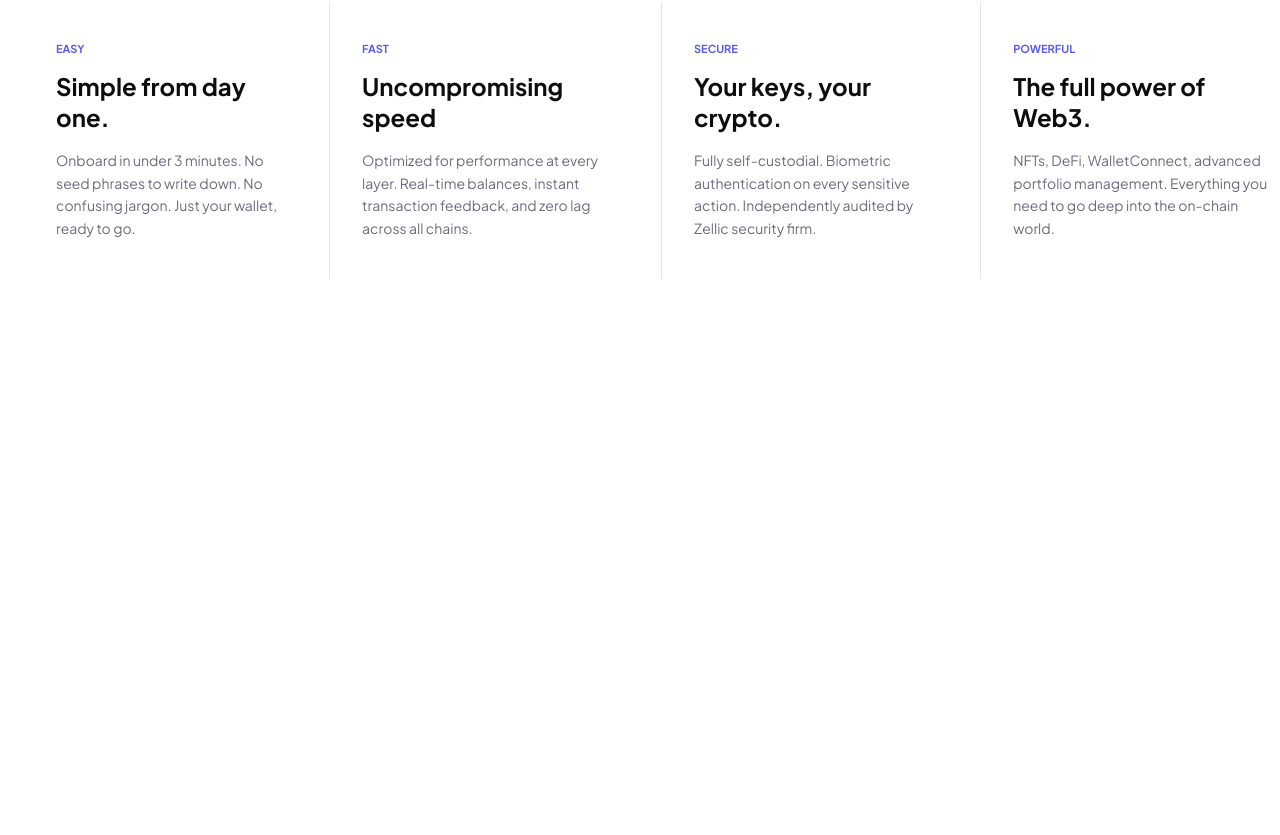
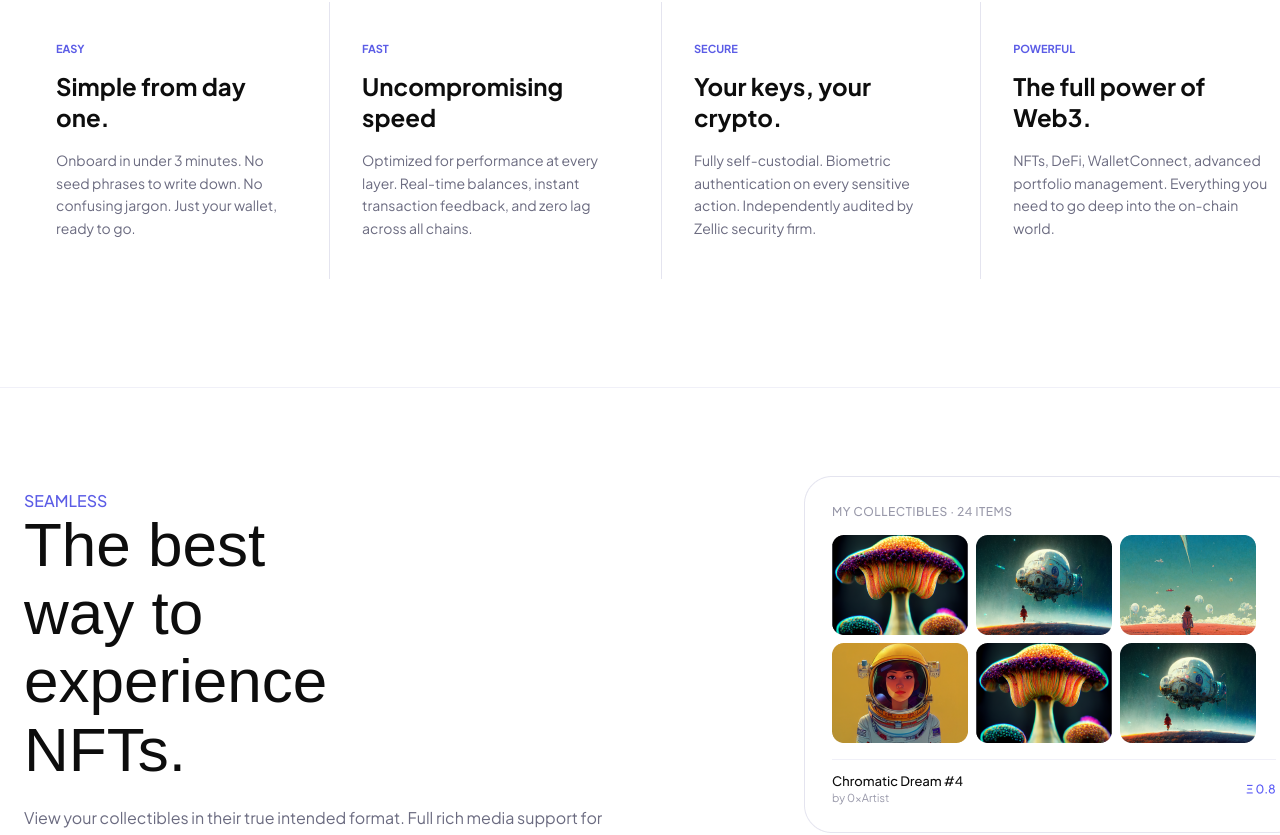
Before and after one commit to kattyd/nexus, a React (Vite) app: page / in a window 1280 px wide. Shown: the part 2740-3575 px from the top of the page. Before the commit the page ends 3119 px from the top, so only its background shows below. Built offline with nearby package versions, Linux system fonts and the light colour scheme.

Commit message:
NFT section

```diff
--- a/src/App.css
+++ b/src/App.css
@@ -0,0 +1,4 @@
+hr {
+    border: none;
+    border-top: 1px solid #f0f0f8;
+}
--- a/src/App.jsx
+++ b/src/App.jsx
@@ -4,6 +4,7 @@ import Hero from './components/Hero';
 import Marquee from './components/Marquee';
 import Explore from './components/Explore';
 import Pillars from './components/Pillars';
+import Nfts from './components/Nfts';
 
 function App() {
   return (
@@ -17,6 +18,8 @@ function App() {
       <div className="container">
         <Pillars />
       </div>
+      <hr />
+      <Nfts />
     </>
   )
 }
--- a/src/components/Nfts.css
+++ b/src/components/Nfts.css
@@ -0,0 +1,56 @@
+.nfts {
+    display: flex;
+    justify-content: space-between;
+}
+.nfts-left {
+    margin-top: 5.875rem;
+    max-width: 600px;
+}
+.nfts-tag {
+    font-size: 1rem;
+    color: #5b5ce6;
+    font-family: "Plus Jakarta Sans", sans-serif;
+    font-weight: 500;
+    margin-bottom: 1rem;
+    letter-spacing: 6%;
+}
+.nfts-left h2 {
+    font-size: 3.875rem;
+    color: #0d0d0d;
+    font-family: "Instrument Serif", sans-serif;
+    font-weight: 400;
+    text-align: left;
+    max-width: 333px;
+    line-height: 110%;
+    letter-spacing: -2%;
+    margin-top: 0;
+    margin-bottom: 1.25rem;
+}
+.nfts-left p {
+    font-size: 1rem;
+    color: #6b6b80;
+    font-family: "Plus Jakarta Sans", sans-serif;
+    font-weight: 400;
+    text-align: left;
+    line-height: 170%;
+}
+.nfts-tags {
+    width: 100%;
+    max-width: 524px;
+    display: flex;
+    justify-content: space-between;
+}
+.n-tag {
+    font-size: 0.8125rem;
+    color: #6b6b80;
+    font-family: "Plus Jakarta Sans", sans-serif;
+    font-weight: 400;
+    margin-bottom: 1rem;
+    background: #f7f7fb;
+    padding: 6px 14px;
+    border: 1px solid #e4e4ef;
+    border-radius: 999px;
+}
+.nfts-right {
+    margin-top: 5rem;
+}
--- a/src/components/Nfts.jsx
+++ b/src/components/Nfts.jsx
@@ -0,0 +1,39 @@
+import './Nfts.css';
+import NftCard from '../assets/NFTCard.png';
+
+const tags = [
+    "Images",
+    "Video",
+    "3D Models",
+    "Audio",
+    "Interactive",
+    "AR Models"
+];
+
+function Nfts () {
+    return (
+        <div className="container">
+            <div className="nfts">
+                <div className="nfts-left">
+                    <span className="nfts-tag">SEAMLESS</span>
+                    <h2>The best way to experience NFTs.</h2>
+                    <p>View your collectibles in their true intended format. Full rich media support for
+                    video, audio, images, 3D models, and interactive content. Your collection has
+                    never looked this good.</p>
+                <div className="nfts-tags">
+                    {tags.map((tag, index) => (
+                        <span key={index} className="n-tag">
+                            {tag}
+                        </span>
+                    ))}
+                </div>
+            </div>
+            <div className="nfts-right">
+                <img src={NftCard} alt="NFT Gallery" />
+            </div>
+        </div>
+    </div>
+    );
+}
+
+export default Nfts
```
Also changed, not shown: src/assets/NFTCard.png (added).
